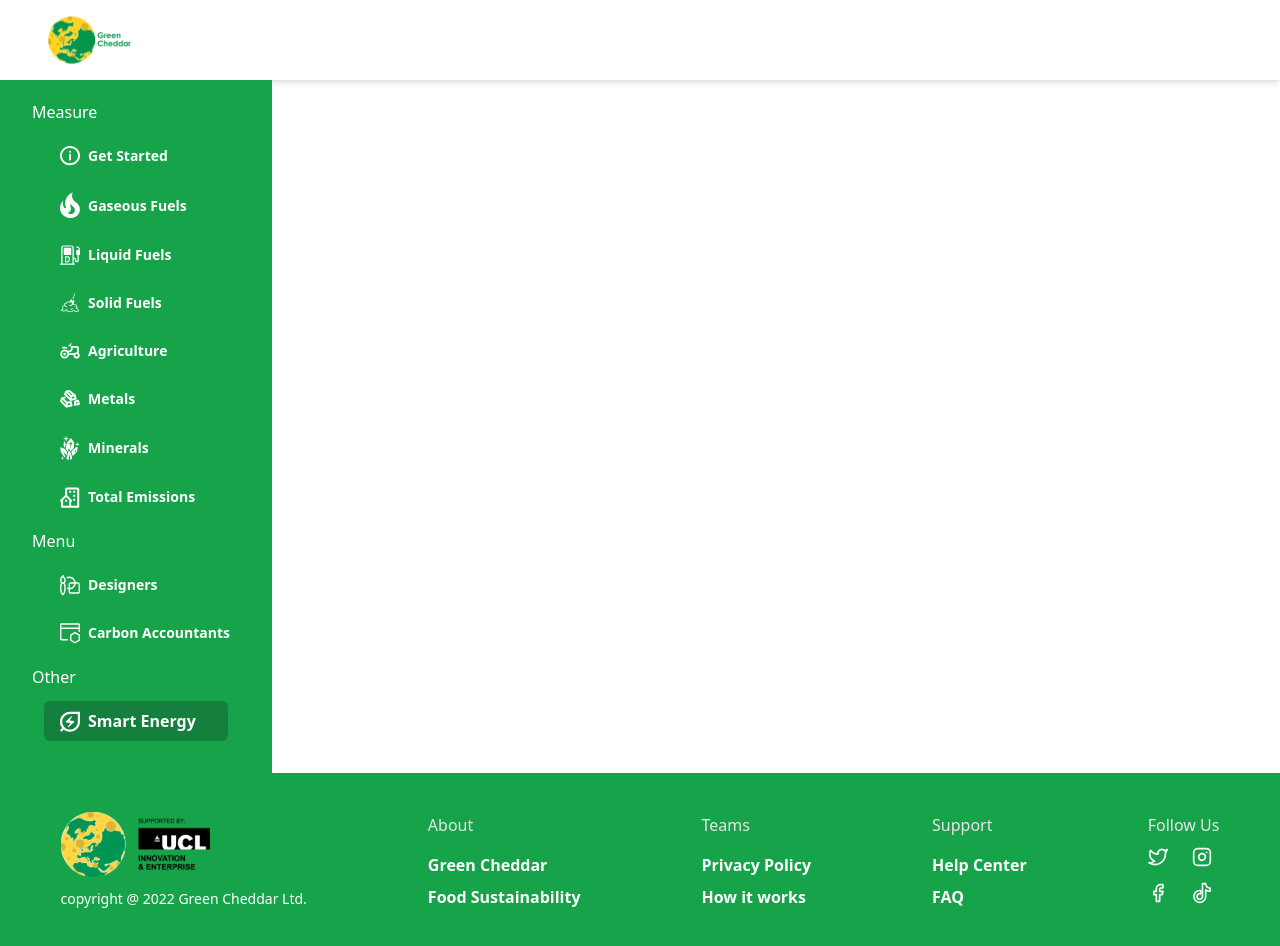
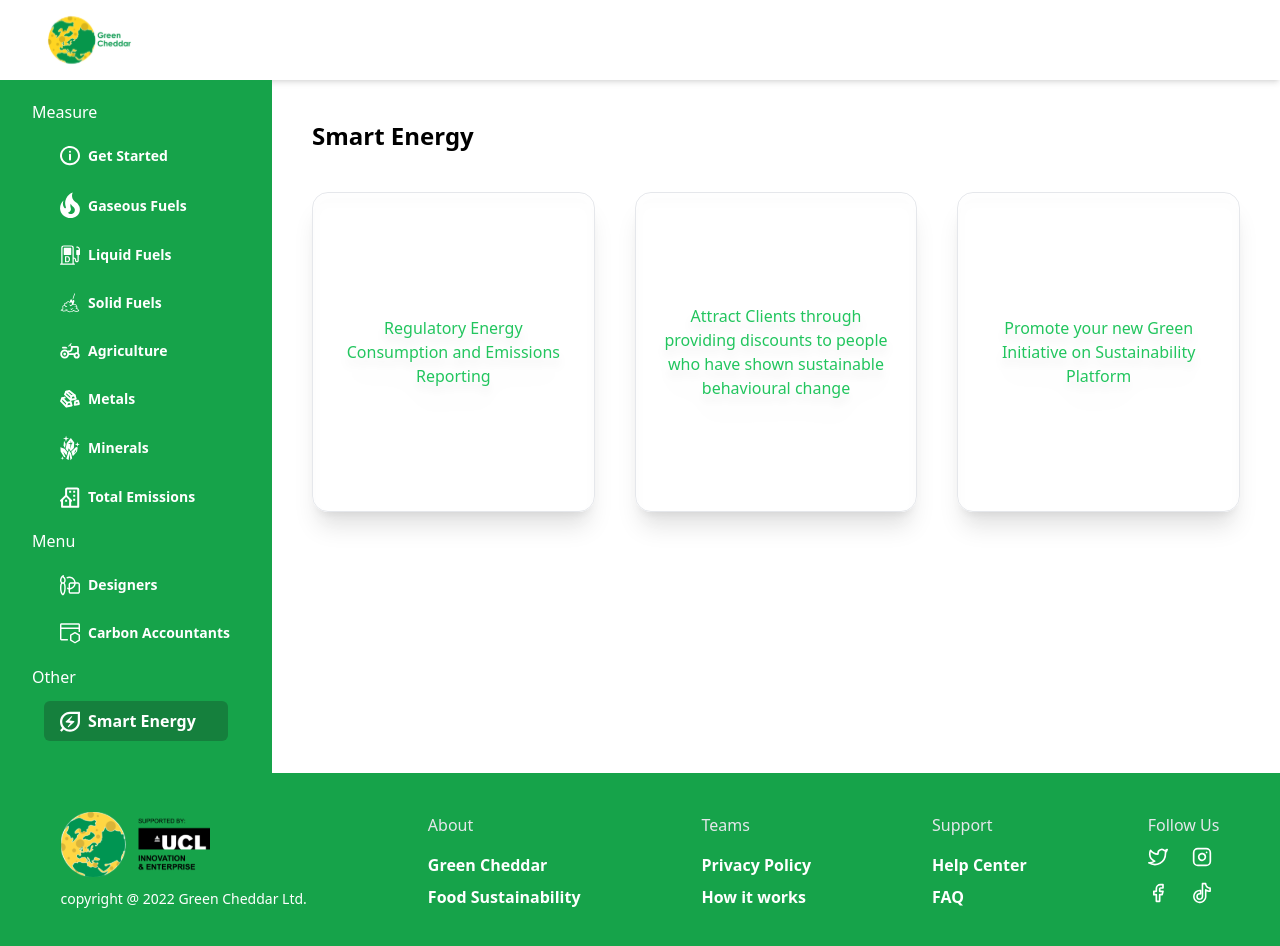
Before and after one commit to EyobAshenaki/carbon-calculator, a Nuxt app: page / in a window 1280 px wide. Both pictures are taken after a click on the item "Smart Energy". Shown: the top 946 px of the page. Built offline with nearby package versions, Linux system fonts and the light colour scheme.

Commit message:
feat(smartEnergy): add smart energy section UI & functionality

```diff
--- /dev/null
+++ b/components/othersSection/SmartEnergy.vue
@@ -0,0 +1,60 @@
+<template>
+  <section class="w-full">
+    <h1 class="text-2xl font-bold mb-10">Smart Energy</h1>
+    <div class="flex flex-col lg:flex-row items-center gap-10">
+      <a
+        v-for="(item, idx) in smartEnergyItems"
+        :key="idx"
+        class="w-full sm:w-1/2 md:w-full lg:w-1/3 cursor-pointer"
+        @click="openInquiryModal(item)"
+      >
+        <smart-energy-card :item="item" />
+      </a>
+    </div>
+    <inquiry-modal
+      v-if="isInquiryModalOpen"
+      :response="selectedResponse"
+      @closeModal="closeInquiryModal"
+    />
+  </section>
+</template>
+
+<script>
+import smartEnergyCard from '@/components/global/infoCard.vue'
+import InquiryModal from '@/components/global/InquiryModal.vue'
+export default {
+  components: { smartEnergyCard, InquiryModal },
+  data() {
+    return {
+      smartEnergyItems: [
+        {
+          description: 'Regulatory Energy Consumption and Emissions Reporting',
+        },
+        {
+          description:
+            'Attract Clients through providing discounts to people who have shown sustainable behavioural change',
+        },
+        {
+          description:
+            'Promote your new Green Initiative on Sustainability Platform',
+        },
+      ],
+      isInquiryModalOpen: false,
+      selectedResponse: {
+        message: '',
+        type: '',
+      },
+    }
+  },
+  methods: {
+    openInquiryModal(item) {
+      this.selectedResponse.type = 'smart_energy'
+      this.selectedResponse.message = item.description
+      if (!this.isInquiryModalOpen) this.isInquiryModalOpen = true
+    },
+    closeInquiryModal() {
+      if (this.isInquiryModalOpen) this.isInquiryModalOpen = false
+    },
+  },
+}
+</script>
--- a/pages/index.vue
+++ b/pages/index.vue
@@ -10,6 +10,7 @@
     <total-emissions v-if="selectedMenuItem === 'totalEmissions'" />
     <designers v-if="selectedMenuItem === 'designers'" />
     <carbon-accountants v-if="selectedMenuItem === 'carbonAccountants'" />
+    <smart-energy v-if="selectedMenuItem === 'smartEnergy'" />
   </section>
 </template>
 
@@ -24,6 +25,7 @@ import Minerals from '~/components/measureSection/Minerals.vue'
 import TotalEmissions from '~/components/measureSection/TotalEmissions.vue'
 import Designers from '~/components/menuSection/Designers.vue'
 import CarbonAccountants from '~/components/menuSection/CarbonAccountants.vue'
+import SmartEnergy from '~/components/othersSection/SmartEnergy.vue'
 
 export default {
   name: 'IndexPage',
@@ -38,6 +40,7 @@ export default {
     TotalEmissions,
     Designers,
     CarbonAccountants,
+    SmartEnergy,
   },
   computed: {
     selectedMenuItem() {
```
